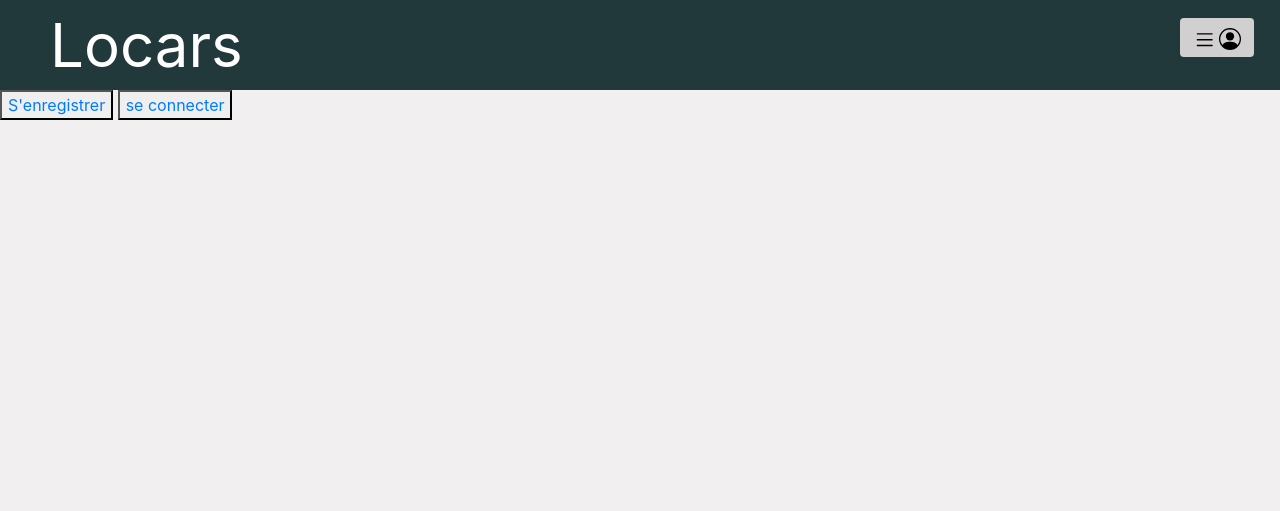
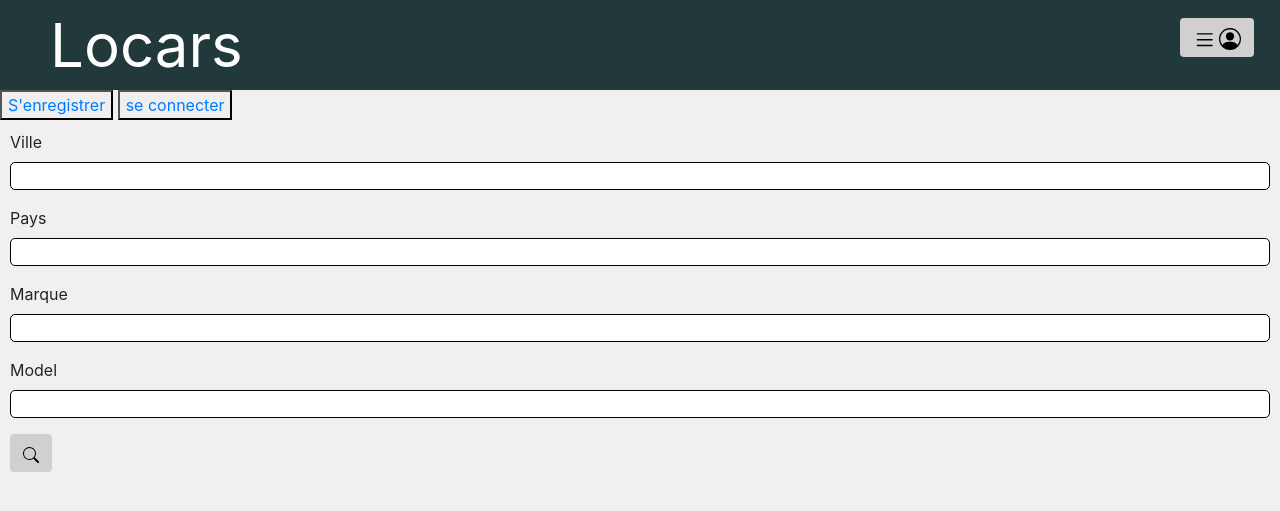
Before and after one commit to djamelboubred/Locars, a Django app: page / in a window 1280 px wide. Shown: the top 511 px of the page. Run offline with Django 4.2, Linux system fonts and the light colour scheme; some libraries are stand-ins or nearby versions.

Commit message:
Search function (finish)

```diff
--- a/Locars/listings/forms.py
+++ b/Locars/listings/forms.py
@@ -32,3 +32,9 @@ class AccountForm(forms.ModelForm):
 
 class EmailForm(forms.Form):
     to_email = forms.EmailField(label='Destinataire')
+
+class SearchCarsForm(forms.Form):
+    marque = forms.CharField(max_length=20, required=False)
+    model = forms.CharField(max_length=20, required=False)
+    city = forms.CharField(max_length=58, required=False)
+    country = forms.CharField(max_length=42, required=False)
--- a/Locars/listings/templates/listings/Account/MyCars.html
+++ b/Locars/listings/templates/listings/Account/MyCars.html
@@ -5,6 +5,10 @@
     <div class="LocaristPage">
         <div id="Locarist">
             <h1>Mes Voitures</h1>
+            <h1>
+                <a href="{% url 'Locarist' %}"><button class="btn btn-success">Ajouter une Voiture</button></a>
+            </h1>
+
             {% for car in cars %}
                 <div class = 'box-cars'>
                     <img src="{{ car.ProfileCarPicture.url }}" class="image-ronde">
@@ -41,7 +45,7 @@
 
 
             {% endfor %}
-            <a href="{% url 'Locarist' %}"><button class="btn btn-success">Ajouter une Voiture</button></a>
+
         </div>
 
     </div>
--- a/Locars/listings/templates/listings/Home.html
+++ b/Locars/listings/templates/listings/Home.html
@@ -16,4 +16,44 @@ voici votre numéro de téléphone {{ user.phone_no }}
 <button type="submit"><a href="{% url 'Login' %}">se connecter</a></button>
 {% endif %}
 
+<div>
+    <form method="post" action="">
+        {% csrf_token %}
+        <label>Ville</label>
+        <input type="text" id="city" name="city">
+        <br>
+        <label>Pays</label>
+        <input type="text" id="country" name="country">
+        <br>
+        <!--
+        <label>Départ</label>
+        <input type="date" id="dateInput" name="dateInput">
+        <br>
+        -->
+
+        <label>Marque</label>
+        <input type="text" id="marque" name="marque">
+        <br>
+        <label for="model">Model</label>
+        <input type="text" id="model" name="model">
+        <br>
+        <button type="submit" class="btn custom-button">
+            <svg xmlns="http://www.w3.org/2000/svg" width="16" height="16" fill="currentColor" class="bi bi-search" viewBox="0 0 16 16">
+            <path d="M11.742 10.344a6.5 6.5 0 1 0-1.397 1.398h-.001c.03.04.062.078.098.115l3.85 3.85a1 1 0 0 0 1.415-1.414l-3.85-3.85a1.007 1.007 0 0 0-.115-.1zM12 6.5a5.5 5.5 0 1 1-11 0 5.5 5.5 0 0 1 11 0"/>
+            </svg>
+        </button>
+    </form>
+</div>
+
+
+
+<script>
+    // Obtenez la date d'aujourd'hui au format "YYYY-MM-DD"
+    const today = new Date().toISOString().split('T')[0];
+
+    // Définissez la valeur de l'input sur la date d'aujourd'hui
+    document.getElementById('dateInput').value = today;
+  </script>
+
+
 {% endblock %}
--- a/Locars/listings/urls.py
+++ b/Locars/listings/urls.py
@@ -5,6 +5,7 @@ from listings import views
 
 urlpatterns = [
     path('', views.Home, name='Home'),
+    path('search/', views.Search, name='Search'),
     path('register/', views.Register, name='Register'),
     path('login/', views.Login, name='Login'),
     path('logout/', views.Logout, name='Logout'),
--- a/Locars/listings/views.py
+++ b/Locars/listings/views.py
@@ -7,7 +7,7 @@ from django.contrib.auth.models import User
 from django.contrib import messages
 from django.urls import reverse
 from django.core.mail import send_mail
-from .forms import UserForm, ProfilForm, AccountForm, EmailForm, CarForm, CarPlusForm
+from .forms import UserForm, ProfilForm, AccountForm, EmailForm, CarForm, CarPlusForm, SearchCarsForm
 from .models import User, Car
 from django.utils import timezone
 from datetime import datetime
@@ -24,7 +24,36 @@ from django.core.exceptions import ObjectDoesNotExist
 
 
 def Home(request: HttpRequest):
+    if request.method == "POST":
+        form = SearchCarsForm(request.POST)
+
+        if form.is_valid():
+            cars=Car.objects.all()
+
+            marque = form.cleaned_data['marque']
+            if marque != '':
+                cars = cars.filter(marque=marque)
+            model = form.cleaned_data.get('model','')
+            if model != '':
+                cars = cars.filter(model=model)
+            city = form.cleaned_data.get('city','')
+            if city != '':
+                cars = cars.filter(city=city)
+            country = form.cleaned_data.get('country','')
+            if country != '':
+                cars = cars.filter(country=country)
+
+            print(marque)
+            print(model)
+            print(city)
+            print(country)
+            #print(car)
+            return render(request, 'listings/Search.html', {'cars': cars})
+
     return render(request, 'listings/Home.html')
+
+def Search(request: HttpRequest):
+    return render(request, 'listings/Search.html')
 
 def Register(request):
     if request.method == "POST":
```
Also changed, not shown: Locars/listings/templates/listings/Search.html (added, +48 -0 lines).
